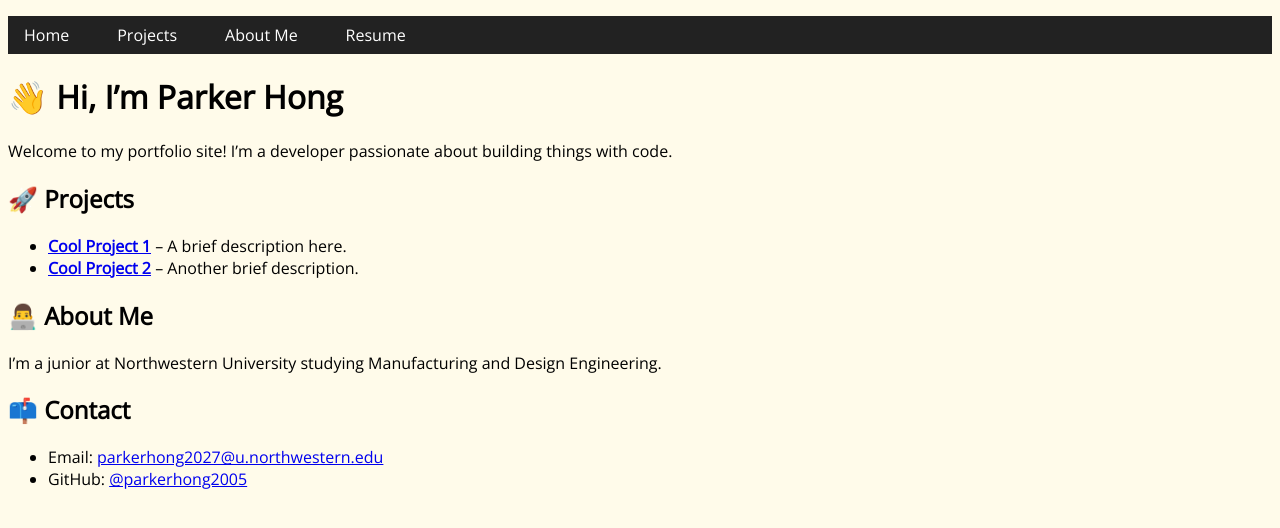
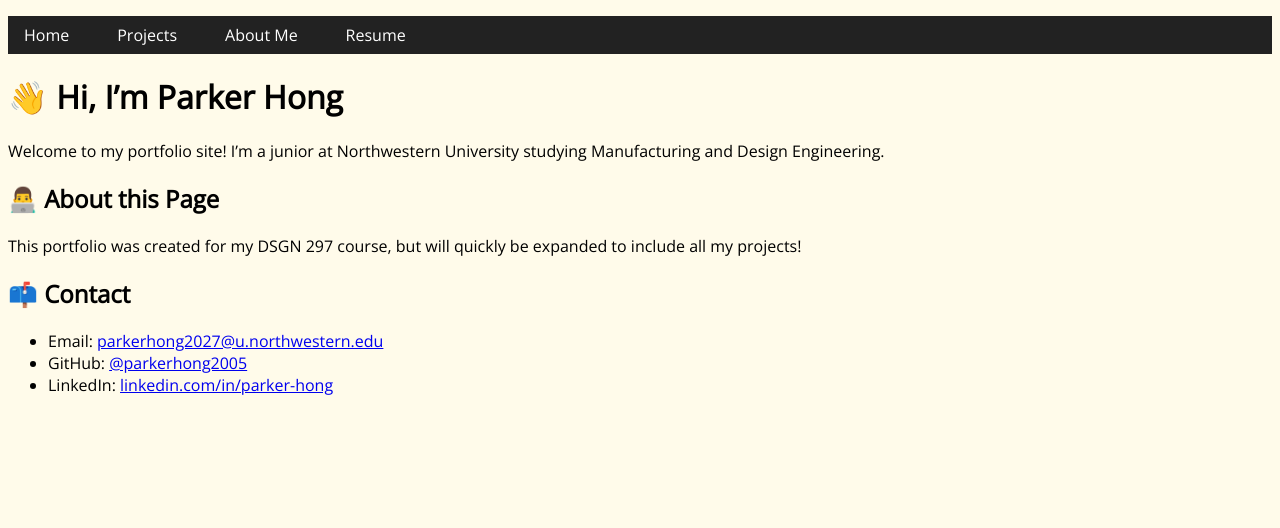
Before and after one commit to parkerhong2005/parkerhong2005.github.io, a Jekyll site: the page built from index.md, in a window 1280 px wide. Shown: the top 528 px of the page. Built offline with Jekyll 4.4.1, drawn with Linux system fonts in a browser that asks for light colours.

Commit message:
Update index.md

```diff
--- a/index.md
+++ b/index.md
@@ -5,18 +5,14 @@ title: Parker Hong
 
 # 👋 Hi, I'm Parker Hong
 
-Welcome to my portfolio site! I'm a developer passionate about building things with code.
+Welcome to my portfolio site! I'm a junior at Northwestern University studying Manufacturing and Design Engineering.
 
-## 🚀 Projects
+## 👨‍💻 About this Page
 
-- **[Cool Project 1](https://github.com/parkerhong2005/project1)** – A brief description here.
-- **[Cool Project 2](https://github.com/parkerhong2005/project2)** – Another brief description.
-
-## 👨‍💻 About Me
-
-I'm a junior at Northwestern University studying Manufacturing and Design Engineering.
+This portfolio was created for my DSGN 297 course, but will quickly be expanded to include all my projects!
 
 ## 📫 Contact
 
 - Email: [parkerhong2027@u.northwestern.edu](mailto:parkerhong2027@u.northwestern.edu)
 - GitHub: [@parkerhong2005](https://github.com/parkerhong2005)
+- LinkedIn: [linkedin.com/in/parker-hong](https://www.linkedin.com/in/parker-hong/)
```
